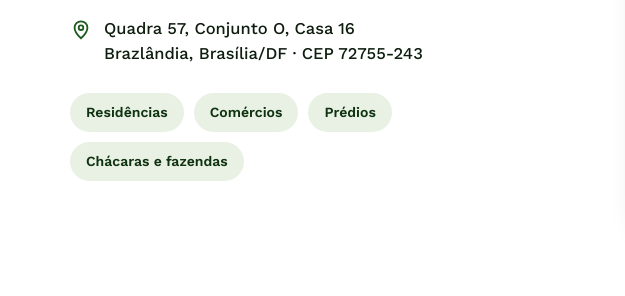
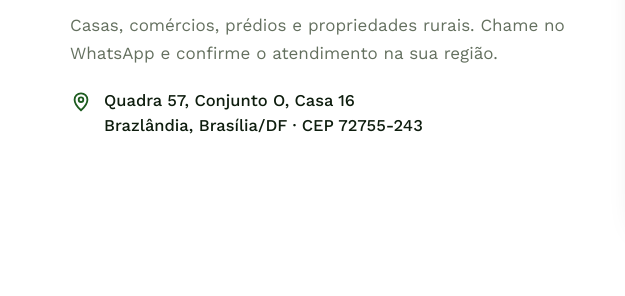
Before and after one commit to leonascr/jmmgenergiasolar, a plain HTML site: page index.html in a window 1280 px wide. Shown: the part 4353-4649 px from the top of the page, 0-625 px from the left. Drawn offline with nearby package versions, Linux system fonts and the light colour scheme; grey boxes are pictures that could not be loaded.

Commit message:
Remove etiquetas da seção de região
Co-Authored-By: Claude Opus 5.5 <noreply@anthropic.com>

```diff
--- a/index.html
+++ b/index.html
@@ -276,8 +276,6 @@ section { padding: 100px 0; }
 .regiao p { margin-top: 14px; color: var(--suave); font-size: 17px; }
 .end { display: flex; gap: 12px; align-items: flex-start; font-style: normal; margin-top: 22px; color: var(--tinta); font-weight: 500; line-height: 1.5; }
 .end svg { width: 22px; height: 22px; flex: none; margin-top: 2px; stroke: var(--verde); fill: none; stroke-width: 2; }
-.regiao ul { list-style: none; display: flex; flex-wrap: wrap; gap: 10px; margin: 26px 0 30px; }
-.regiao li { background: var(--verde-claro); color: var(--verde-escuro); font-weight: 600; font-size: 14px; padding: 8px 16px; border-radius: 999px; }
 .mapa { border-radius: 22px; overflow: hidden; aspect-ratio: 4 / 3.2; box-shadow: var(--sombra); background: var(--verde-claro); }
 .mapa iframe { width: 100%; height: 100%; border: 0; filter: saturate(.85); }
 
@@ -496,7 +494,6 @@ dialog.zoom .fechar { position: fixed; top: 16px; right: 16px; width: 48px; heig
         <h2>Saindo de Brazlândia para todo o DF.</h2>
         <p>Casas, comércios, prédios e propriedades rurais. Chame no WhatsApp e confirme o atendimento na sua região.</p>
         <address class="end"><svg viewBox="0 0 24 24" aria-hidden="true"><path d="M12 21s-7-6.2-7-11.5a7 7 0 0 1 14 0C19 14.8 12 21 12 21z"/><circle cx="12" cy="9.5" r="2.5"/></svg><span>Quadra 57, Conjunto O, Casa 16<br>Brazlândia, Brasília/DF · <span style="white-space:nowrap">CEP 72755-243</span></span></address>
-        <ul><li>Residências</li><li>Comércios</li><li>Prédios</li><li>Chácaras e fazendas</li></ul>
       </div>
       <div class="mapa surge"><iframe title="Mapa: JMMG Energia Solar em Brazlândia, DF" src="https://www.google.com/maps?q=Q.%2057%20Conjunto%20O%20Casa%2016%2C%20Brazl%C3%A2ndia%2C%20Bras%C3%ADlia%20-%20DF%2C%2072755-243&z=13&output=embed" loading="lazy" referrerpolicy="no-referrer-when-downgrade"></iframe></div>
     </div>
```
